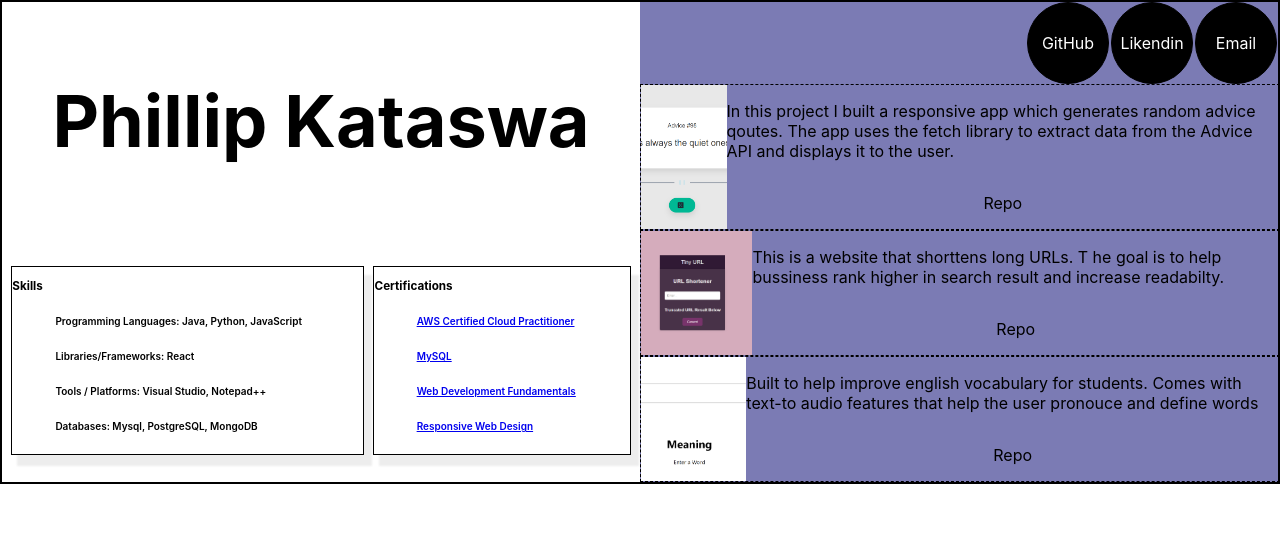
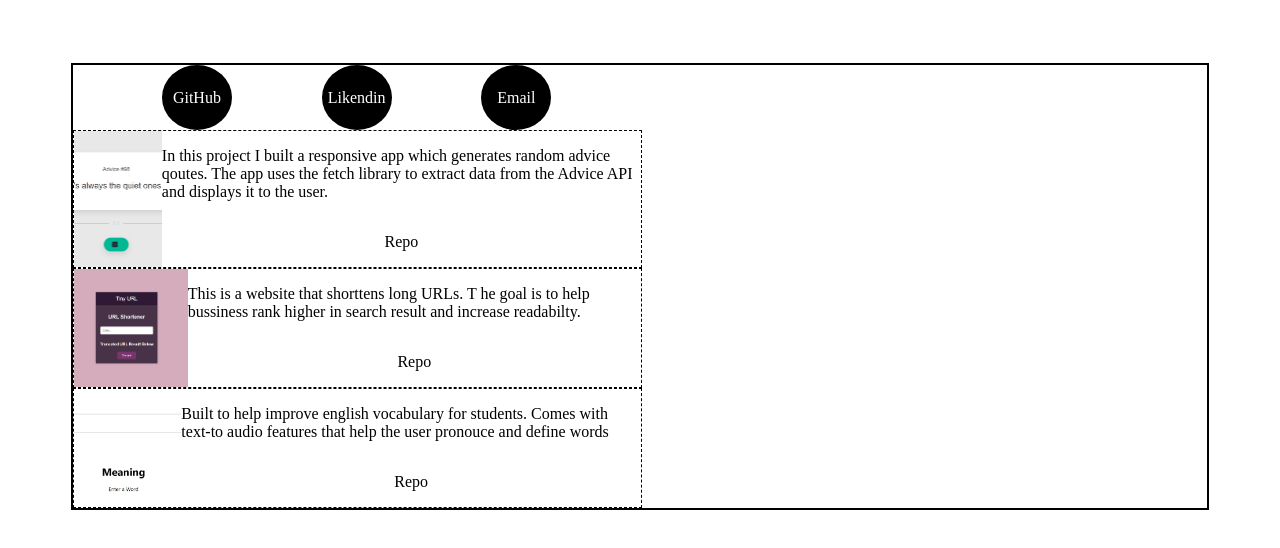
Before and after one commit to Artsia/2023Port, a React (Create React App) app in the folder myapp/: page / in a window 1280 px wide. Shown: the top 548 px of the page. Built offline with nearby package versions, Linux system fonts and the light colour scheme.

Commit message:
space-evenly blackcircles

```diff
--- a/myapp/src/App.js
+++ b/myapp/src/App.js
@@ -8,7 +8,7 @@ function App() {
 
 
 
-        <IntroComp/>
+        {/*<IntroComp/>*/}
 
         <ProjComp/>
 
--- a/myapp/src/index.css
+++ b/myapp/src/index.css
@@ -1,23 +1,32 @@
-body {
+/*body {
   margin: 0;
   font-family: -apple-system, BlinkMacSystemFont, 'Segoe UI', 'Roboto', 'Oxygen',
     'Ubuntu', 'Cantarell', 'Fira Sans', 'Droid Sans', 'Helvetica Neue',
     sans-serif;
-  /*-webkit-font-smoothing: antialiased;*/
-  /*border: 1px solid red;
-  height: 100%;*/
-  /*-moz-osx-font-smoothing: grayscale;*/
-}
+  -webkit-font-smoothing: antialiased;
+  border: 1px solid red;
+  height: 100%;
+  -moz-osx-font-smoothing: grayscale;
+}*/
 
-code {
+/*code {
   font-family: source-code-pro, Menlo, Monaco, Consolas, 'Courier New',
     monospace;
-}
+}*/
 
+/*body{
+  display: flex;
+  height: 100%;
+  width: 100%;
+  justify-content: center;
+
+}*/
 
 .App {
+  margin: 5%;
   display: flex;
   flex-direction: row;
+
   height: 100%;
   border: 2px solid black;
 
@@ -58,6 +67,8 @@ code {
   display: flex;
   justify-content: space-evenly;
   width: 100%; /* Set the width to 100% to ensure it spans the entire width of the parent container */
+
+
 }
 
 .skills{
@@ -95,29 +106,28 @@ li{
 
   display: flex;
   flex-direction: column;
-  justify-content: space-between; /* Space evenly between child elements vertically */
+  justify-content: space-around; /* Space evenly between child elements vertically */
+
   /*width: 960px;
   height: 944px;*/
   width:50%;
-  background-color: rgb(123, 123, 180);
 }
 
 #plinks{
   display: flex;
-  justify-content: end;
+  justify-content: space-evenly;
   /*width: 817px;
   height: 317px;*/
 }
 
 .blackCirlce{
   display: flex;
-  width: 80px;
-  height: 80px;
+  width: 70px;
+  height: 65px;
   background-color: black;
   color:white;
   align-items: center;
   justify-content: center;
-  border: 1px solid black;
   border-radius: 100%;
   margin: 0 1px;
 
```
